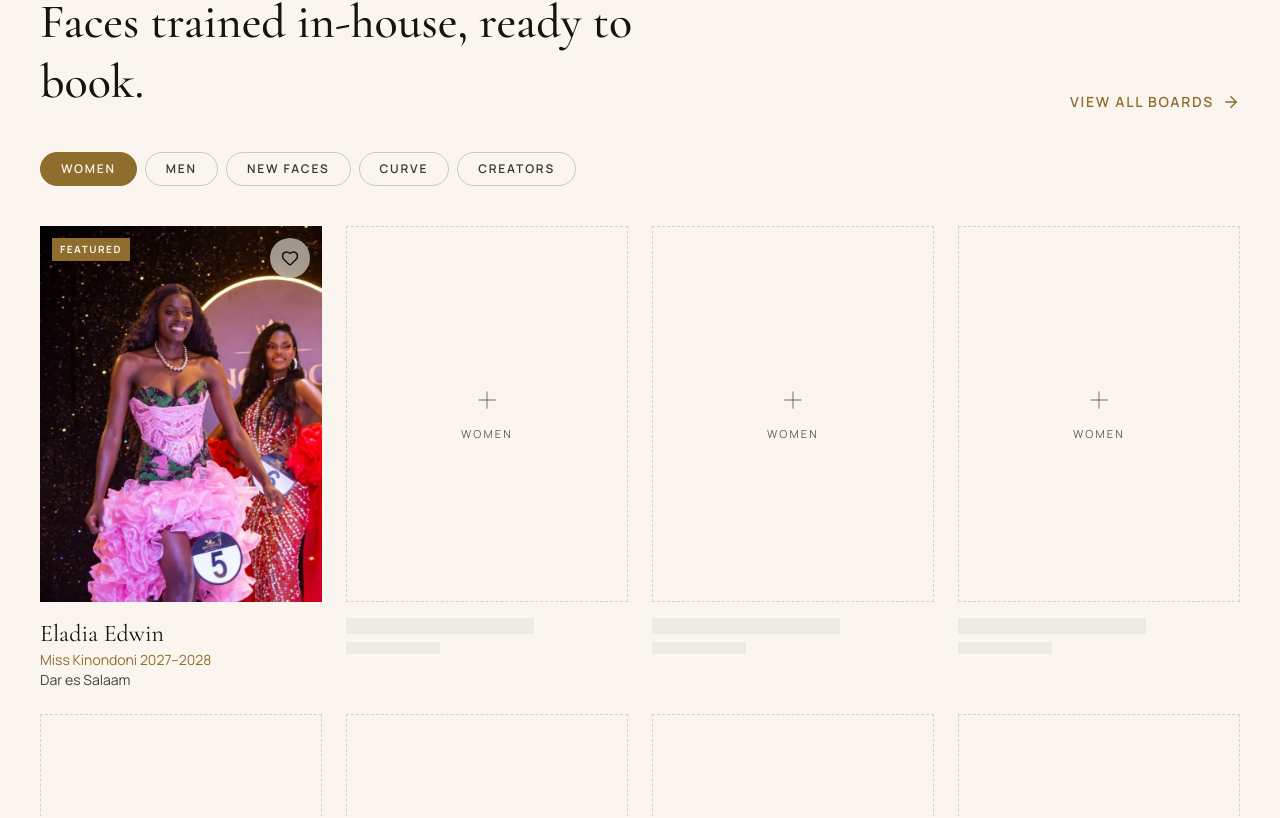
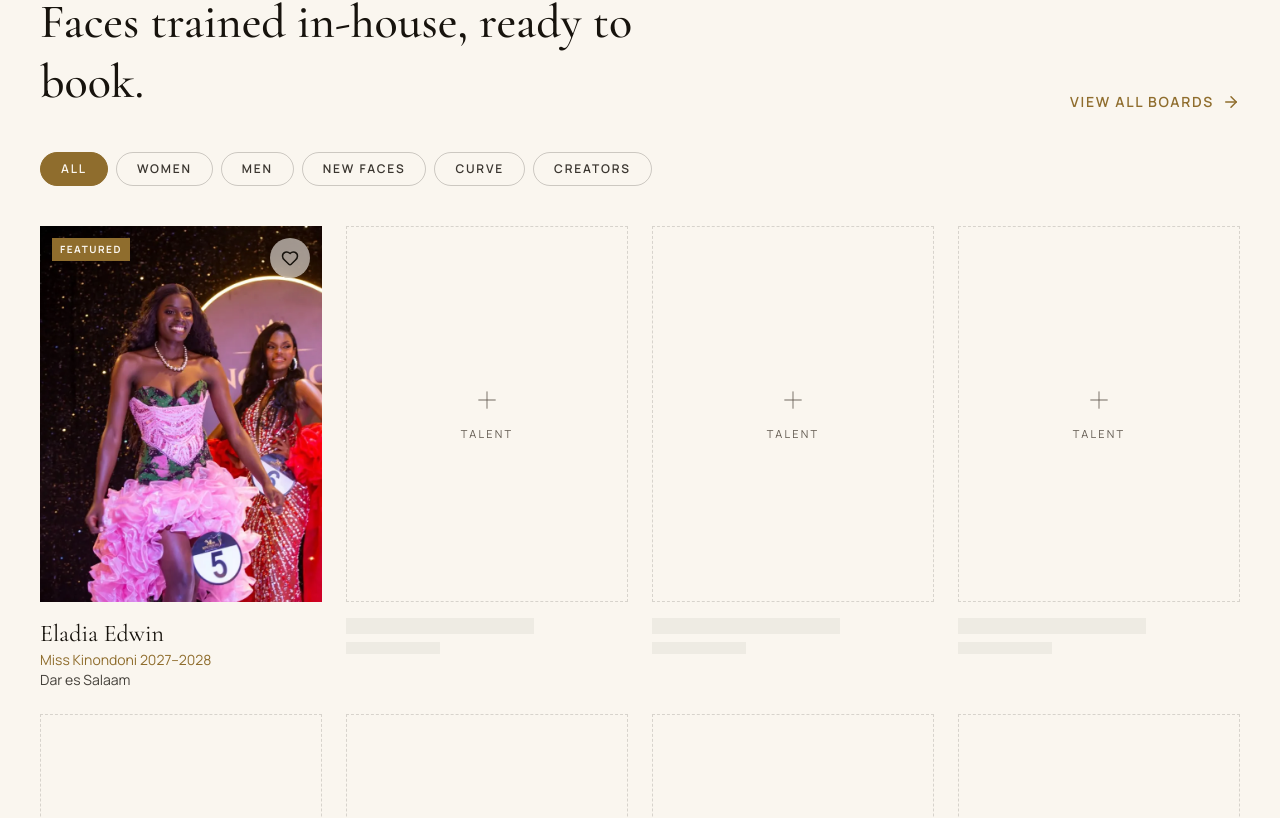
Before and after one commit to NoelHenjewele/blackhoodafrica-website, a React (Vite) app: page / in a window 1280 px wide. Shown: the part 2002-2820 px from the top of the page. Built offline with nearby package versions, Linux system fonts and the light colour scheme; no server answers.

Commit message:
Home talent section: All tab first and selected by default
Co-Authored-By: Claude Opus 5.5 <noreply@anthropic.com>

```diff
--- a/src/components/home/TalentPreview.tsx
+++ b/src/components/home/TalentPreview.tsx
@@ -6,12 +6,16 @@ import { TalentCard, TalentPlaceholder } from '../TalentCard'
 import { useLang } from '../../i18n'
 
 const SLOTS = 8
+const ALL = 'All'
+const tabs = [ALL, ...boards] as const
+const allLabel = { en: 'All', sw: 'Wote' }
 
 export default function TalentPreview() {
   const { t } = useLang()
   const [talent] = useTalent()
-  const [active, setActive] = useState<Board>('Women')
-  const named = talent.filter((p) => p.boards.includes(active)).slice(0, SLOTS)
+  const [active, setActive] = useState<Board | typeof ALL>(ALL)
+  const named = talent.filter((p) => active === ALL || p.boards.includes(active)).slice(0, SLOTS)
+  const labelOf = (b: Board | typeof ALL) => (b === ALL ? t(allLabel) : t(boardLabels[b]))
   const placeholders = Math.max(0, SLOTS - named.length)
 
   return (
@@ -34,7 +38,7 @@ export default function TalentPreview() {
         </div>
 
         <div className="mt-10 flex gap-2 overflow-x-auto pb-2" role="tablist" aria-label="Talent boards">
-          {boards.map((b) => (
+          {tabs.map((b) => (
             <button
               key={b}
               role="tab"
@@ -46,7 +50,7 @@ export default function TalentPreview() {
                   : 'border-ivory/20 text-ivory/85 hover:border-gold hover:text-gold'
               }`}
             >
-              {t(boardLabels[b])}
+              {labelOf(b)}
             </button>
           ))}
         </div>
@@ -56,7 +60,7 @@ export default function TalentPreview() {
             <TalentCard key={p.slug} person={p} />
           ))}
           {Array.from({ length: placeholders }).map((_, i) => (
-            <TalentPlaceholder key={i} label={t(boardLabels[active])} />
+            <TalentPlaceholder key={i} label={active === ALL ? t({ en: 'Talent', sw: 'Kipaji' }) : labelOf(active)} />
           ))}
         </div>
       </div>
```
